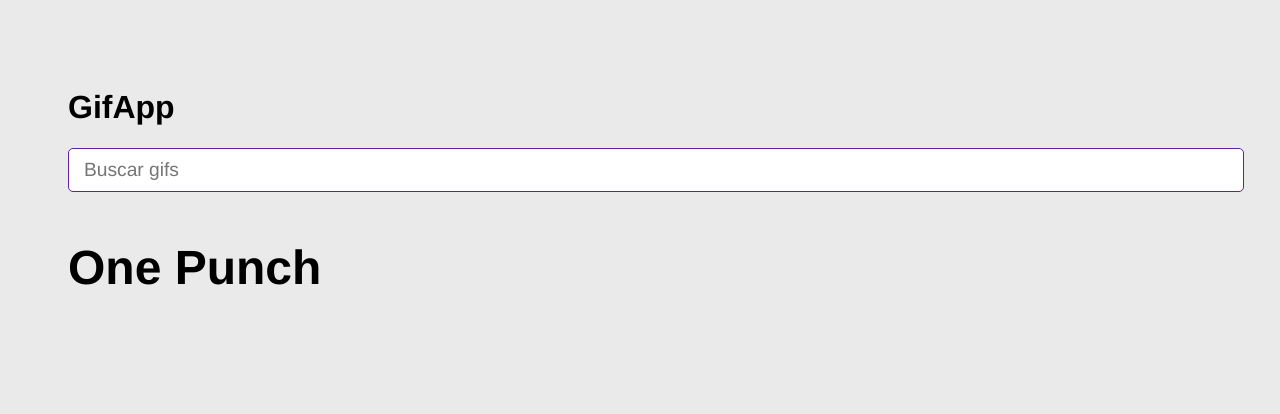
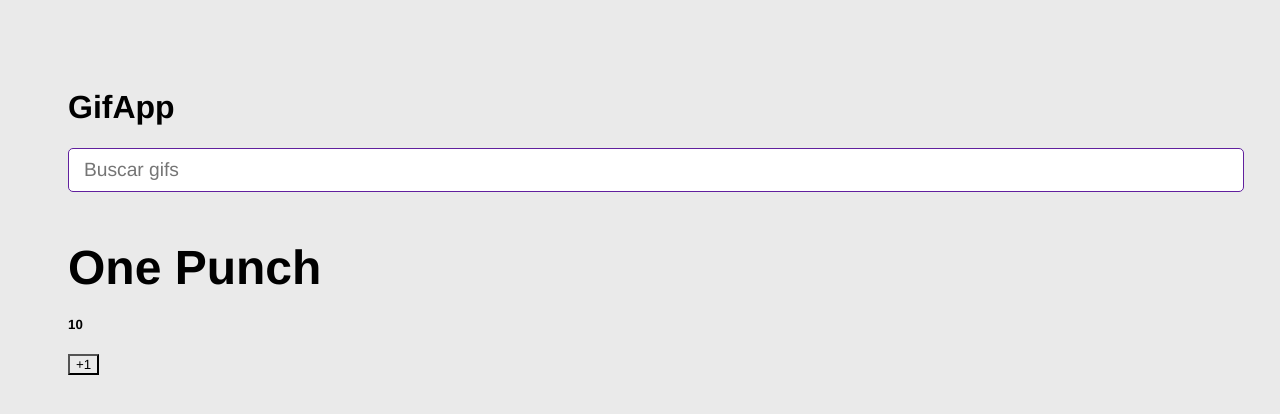
Before and after one commit to ssalgadoi/react-Gif, a React (Vite) app: page / in a window 1280 px wide. Shown: the top 414 px of the page. Built offline with nearby package versions, Linux system fonts and the light colour scheme; no server answers.

Commit message:
Trabajamos con useEffect

```diff
--- a/src/componets/GifGrid.jsx
+++ b/src/componets/GifGrid.jsx
@@ -1,16 +1,22 @@
+import { useState, useEffect } from "react";
 import { getGif } from "../helpers/getGifs";
+
 
 
 export const GifGrid = ( { category } ) => {
 
+  const [ counter, setCounter] = useState(10);
+  useEffect( () => {
+    getGif( category );
+  }, [ ])
 
   getGif( category );
-
-
 
   return (
     <>
     <h3>{ category }</h3>
+    <h5>{ counter }</h5>
+    <button onClick={ () => setCounter( counter + 1) }>+1</button>
     </>
   )
 }
--- a/src/helpers/getGifs.js
+++ b/src/helpers/getGifs.js
@@ -1,5 +1,5 @@
 export const getGif = async( category ) => {
-  const url = `https://api.giphy.com/v1/gifs/search?api_key=ONJCHSRVCPylNlfSLukBRGIOhdjCQ2rJ&q=${ category }&limit=20`
+  const url = `https://api.giphy.com/v1/gifs/search?api_key=ONJCHSRVCPylNlfSLukBRGIOhdjCQ2rJ&q=${ category }&limit=10`
   const resp = await fetch( url );
   const { data } = await resp.json();
 
```
